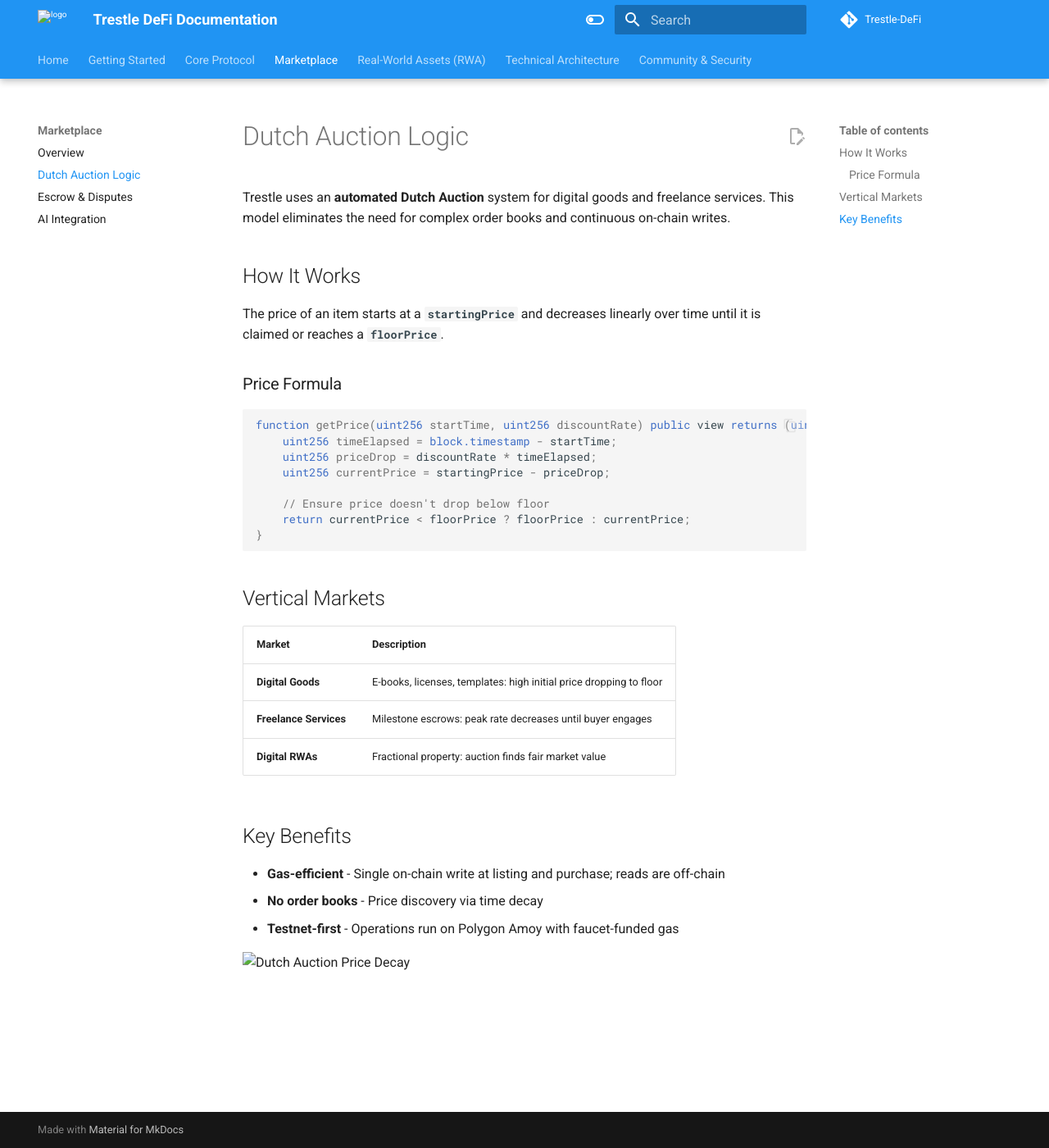
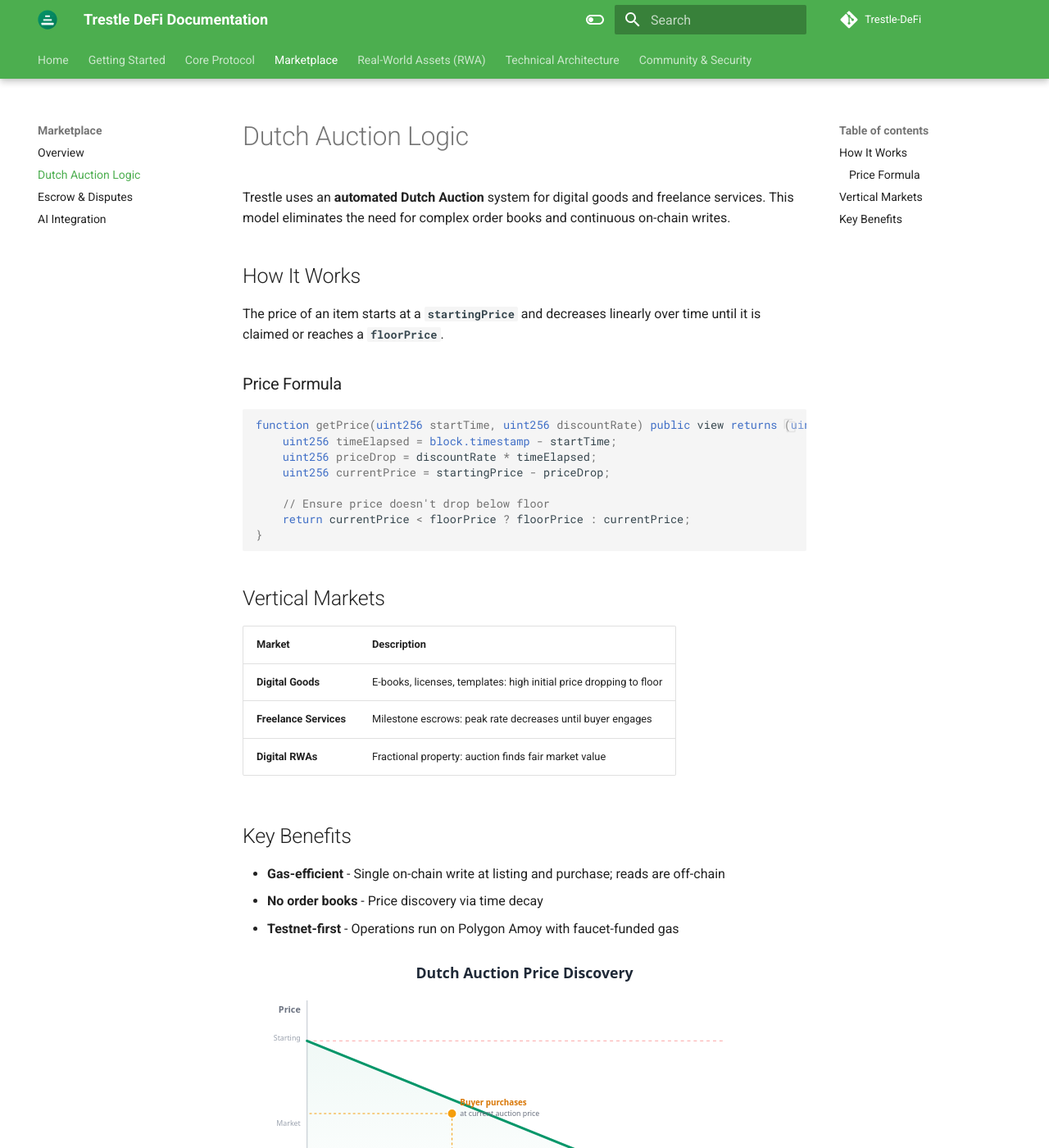
Before and after one commit to Trestle-DeFi/trestle-docs, an MkDocs documentation site: the page built from docs/marketplace/dutch-auction.md, in a window 1280 px wide and 1400 px high. Shown: the whole window at 82% size. Built offline with MkDocs 1.6.1 and Material for MkDocs 9.7.7, drawn with Linux system fonts in a browser that asks for light colours; comment, search, counter and statistics services are not loaded; some of the changed text lies outside the part shown.

Commit message:
Moved assets/ and images/ into docs/

```diff
--- a/assets/styles.css
+++ b/docs/assets/styles.css
@@ -1,3 +1,10 @@
+:root {
+  --md-primary-fg-color:        #059669;
+  --md-primary-fg-color--light: #34d399;
+  --md-primary-fg-color--dark:  #047857;
+  --md-accent-fg-color:         #059669;
+}
+
 /* Trestle DeFi Documentation Styles */
 
 /* Ensure SVG images display properly */
@@ -20,16 +27,16 @@ img[src$=".svg"] {
 
 /* Callouts for status badges */
 .status-live {
-    color: #2e7d32;
+    color: #059669;
     font-weight: bold;
 }
 
 .status-dev {
-    color: #1565c0;
+    color: #1d4ed8;
     font-weight: bold;
 }
 
 .status-beta {
-    color: #7b1fa2;
+    color: #7c3aed;
     font-weight: bold;
 }
--- a/mkdocs.yml
+++ b/mkdocs.yml
@@ -14,15 +14,15 @@ theme:
   palette:
     # Light Mode (Default)
     - scheme: default
-      primary: blue
-      accent: blue
+      primary: green
+      accent: green
       toggle:
         icon: material/toggle-switch-off-outline
         name: Switch to dark mode
     # Dark Mode
     - scheme: slate
-      primary: blue
-      accent: blue
+      primary: green
+      accent: green
       toggle:
         icon: material/toggle-switch
         name: Switch to light mode
@@ -35,7 +35,7 @@ theme:
     - search.highlight
     - search.share
     - content.code.copy
-    - content.action.edit
+    # - content.action.edit  # disabled — prevents direct GitHub editing from docs pages
     - announce.dismiss
 
 # Navigation Structure (Auto-updated via Git)
@@ -128,6 +128,20 @@ markdown_extensions:
   - pymdownx.tasklist:
       custom_checkbox: true
 
-# Extra CSS for SVG handling
+# Extra CSS
 extra_css:
   - assets/styles.css
+
+# Footer
+copyright: Copyright &copy; 2026 Trestle DeFi
+
+extra:
+  social:
+    - icon: fontawesome/brands/github
+      link: https://github.com/Trestle-DeFi
+    - icon: fontawesome/brands/discord
+      link: https://discord.gg/4dCCvnJYGT
+    - icon: fontawesome/brands/telegram
+      link: https://t.me/trestleDeFi
+    - icon: fontawesome/solid/globe
+      link: https://trestle.website
```
Also changed, not shown: docs/assets/favicon.svg (renamed from assets/favicon.svg), docs/assets/logo.svg (renamed from assets/logo.svg), docs/images/ai-architecture.svg (renamed from images/ai-architecture.svg), docs/images/dutch-auction.svg (renamed from images/dutch-auction.svg), docs/images/escrow-flow.svg (renamed from images/escrow-flow.svg), docs/images/flywheel.svg (renamed from images/flywheel.svg), docs/images/governance-flow.svg (renamed from images/governance-flow.svg), docs/images/marketplace-flow.svg (renamed from images/marketplace-flow.svg), docs/images/tokenomics.svg (renamed from images/tokenomics.svg).
